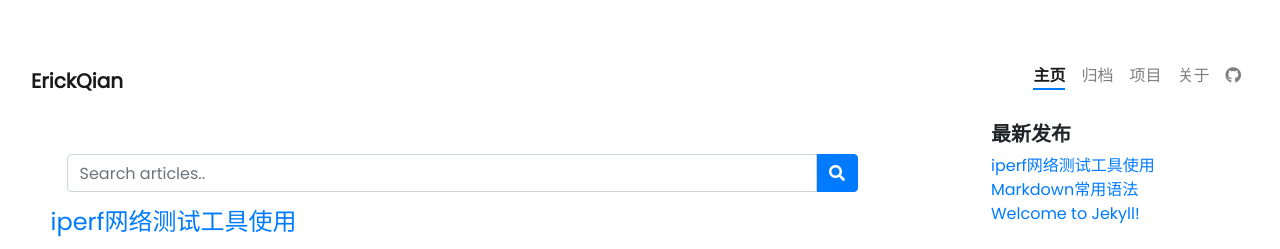
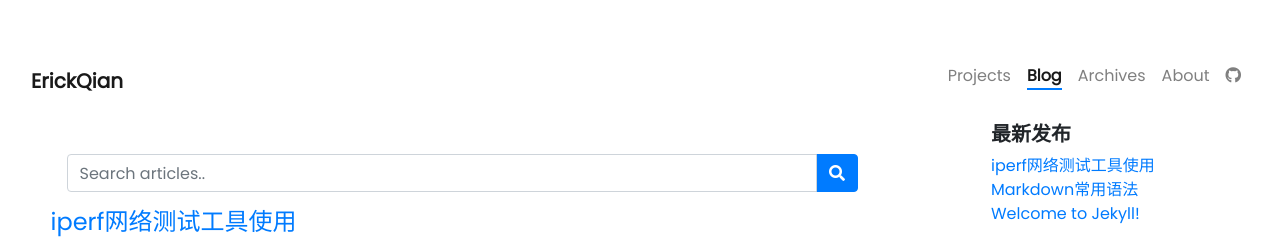
Before and after one commit to digiisle/digiisle.github.io, a Jekyll site: the page built from pages/index.html, in a window 1280 px wide. Shown: the top 249 px of the page. Built offline with Jekyll 4.4.1, drawn with Linux system fonts in a browser that asks for light colours; nearby versions of some CDN libraries; comment, search, counter and statistics services are not loaded.

Commit message:
更改页面显示顺序

```diff
--- a/_includes/base/projects.html
+++ b/_includes/base/projects.html
@@ -1,4 +1,4 @@
-<div class="card-columns m-3 mt-5">
+<div class="col-lg-11 mx-auto card-columns m-3 mt-5">
 
   {% for project in site.projects %}
 
--- a/pages/about.md
+++ b/pages/about.md
@@ -1,6 +1,6 @@
 ---
 layout: page
-title: 关于
+title: About
 permalink: /about/
 weight: 4
 ---
--- a/pages/archives.html
+++ b/pages/archives.html
@@ -1,8 +1,8 @@
 ---
 layout: default
-title: 归档
+title: Archives
 permalink: /archives/
-weight: 2
+weight: 3
 ---
 <main class="flex-shrink-0 container mt-5">
 
--- a/pages/index.html
+++ b/pages/index.html
@@ -1,8 +1,8 @@
 ---
 layout: default
-title: 主页
-permalink: /home/
-weight: 1
+title: Blog
+permalink: /blog/
+weight: 2
 ---
 <main class="flex-shrink-0 container mt-5">
 
--- a/pages/projects.html
+++ b/pages/projects.html
@@ -1,8 +1,8 @@
 ---
 layout: default
-title: 项目
+title: Projects
 permalink: /projects/
-weight: 3
+weight: 1
 ---
 <main class="flex-shrink-0 container mt-5">
 
```
